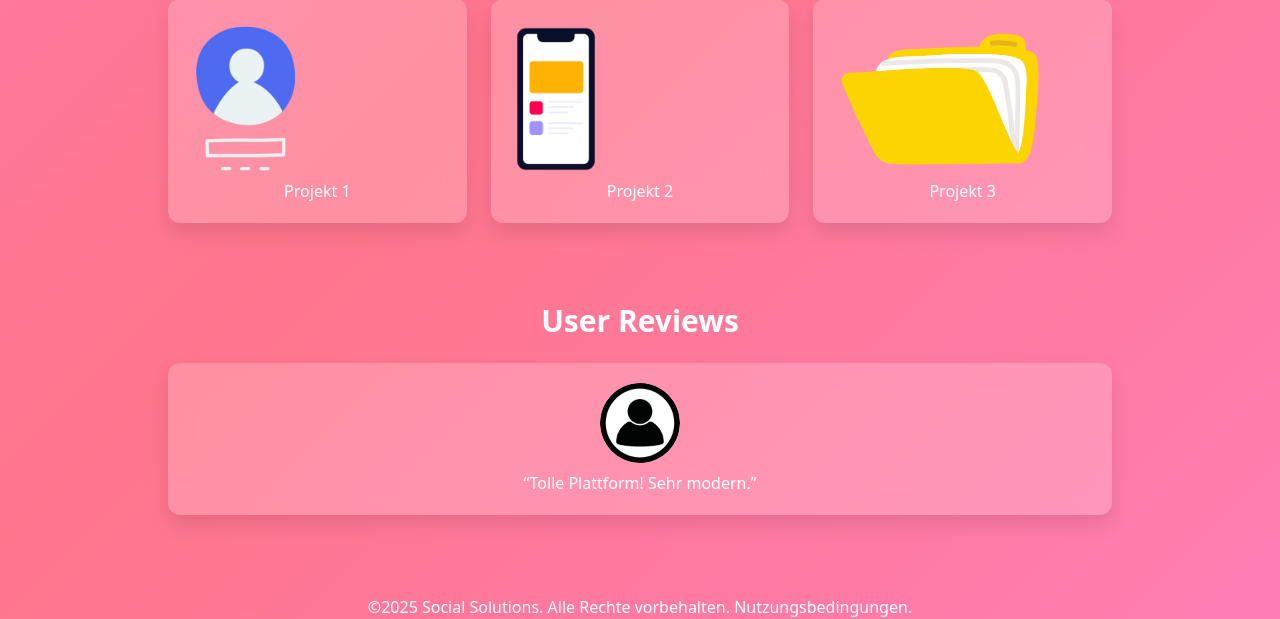
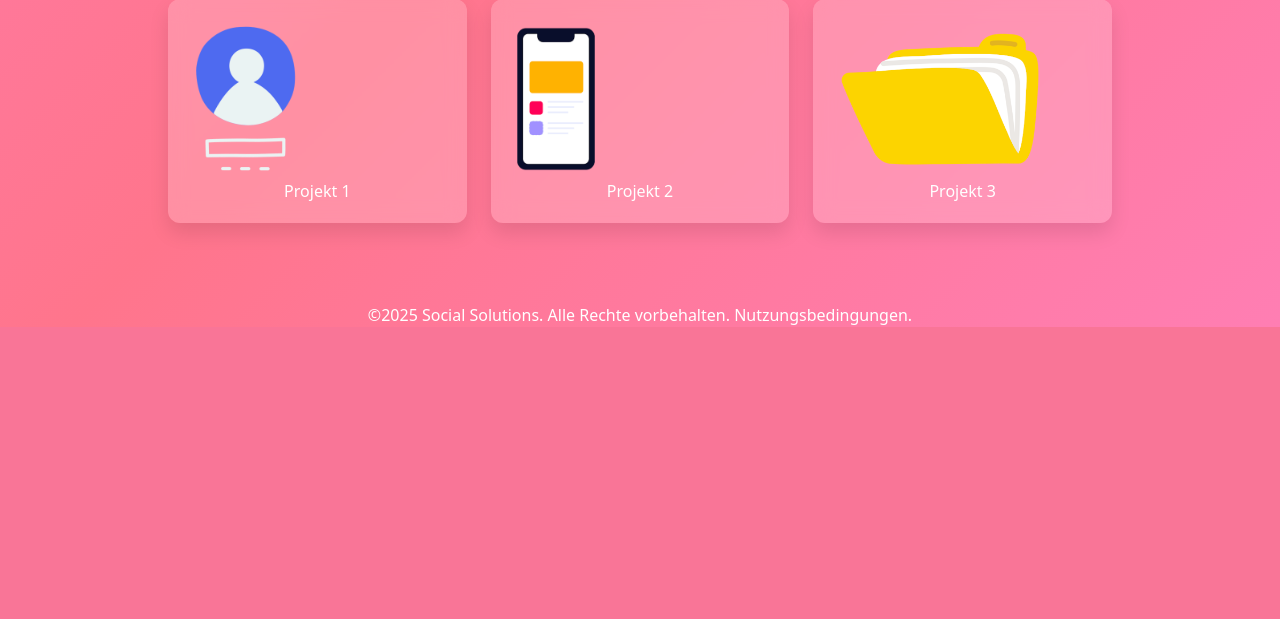
Before and after one commit to andraDumitrascu/SammelPlattform, a Django app: page / in a window 1280 px wide. Shown: the part 813-1432 px from the top of the page. After the commit the page ends 1140 px from the top, so only its background shows below. Run offline with Django 5.2, Linux system fonts and the light colour scheme; some libraries are stand-ins or nearby versions; some web fonts are replaced.

Commit message:
Deleted Reviews Home.html

```diff
--- a/SammelPlattform/SammelPlatt/templates/Home.html
+++ b/SammelPlattform/SammelPlatt/templates/Home.html
@@ -50,11 +50,6 @@
         </div>
     </section>
 
-    <section id="testimonials" class="mt-20 px-10 w-full max-w-5xl mx-auto text-center">
-        <h2 class="text-3xl font-bold mb-6">User Reviews</h2>
-        <div class="card"><img src="{% static 'Bilder/Person.jpg' %}" class="w-20 h-20 rounded-full mx-auto mb-2">“Tolle Plattform! Sehr modern.”</div>
-    </section>
-
     <footer class="mt-20 px-10 w-full max-w-5xl mx-auto text-center">
         <p>©2025 Social Solutions. Alle Rechte vorbehalten. <a href="{% url 'terms' %}">Nutzungsbedingungen</a>.</p>
     </footer>
```
